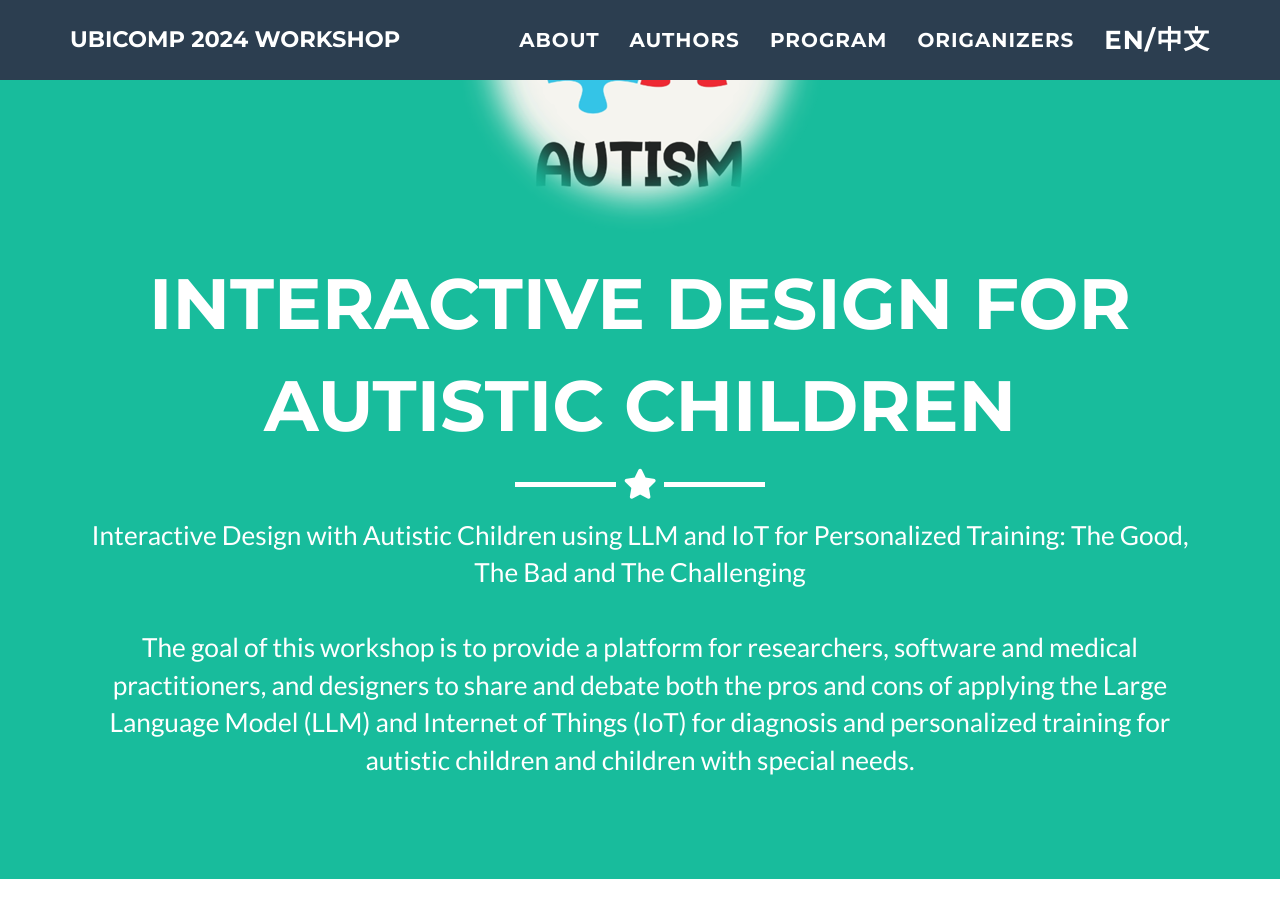
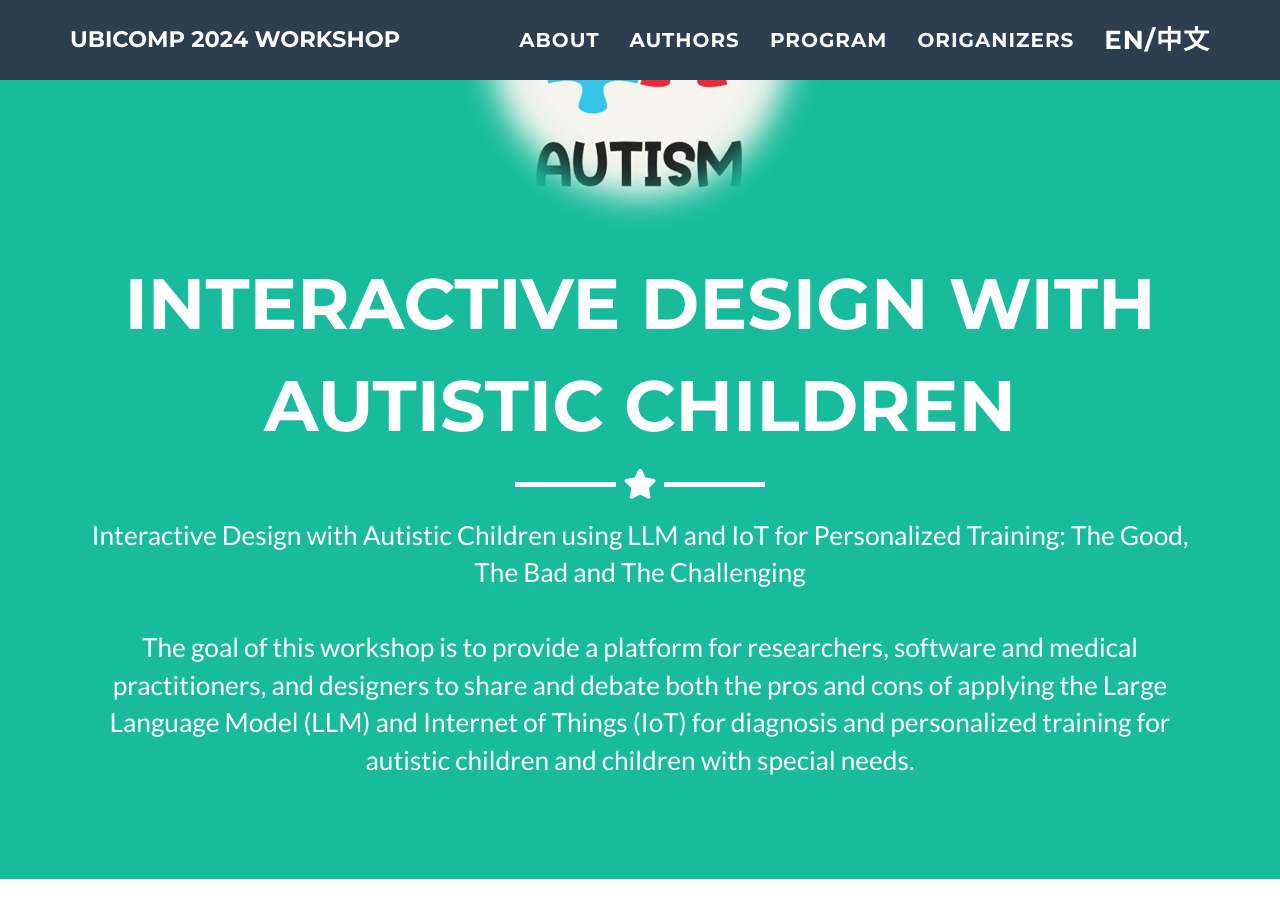
Before and after one commit to idwac/idwac.github.io, a Jekyll site: the page built from _posts/2014-07-18-project-1.markdown, in a window 1280 px wide and 900 px high, scrolled down 348 px. Built offline with Jekyll 4.4.1, drawn with Linux system fonts in a browser that asks for light colours.

Commit message:
Revise the term for by with in title

```diff
--- a/_config.yml
+++ b/_config.yml
@@ -9,7 +9,7 @@ keywords: "your keywords, separated by commas"
 skills: "Interactive Design with Autistic Children using LLM and IoT for Personalized Training: The Good, The Bad and The Challenging"
 meta_author: LastName FirstName
 
-main_topic: 'Interactive Design for Autistic Children'
+main_topic: 'Interactive Design with Autistic Children'
 sub_topic: 'Interactive Design with Autistic Children using LLM and IoT for Personalized Training: The Good, The Bad and The Challenging <br><br>The goal of this workshop is to provide a platform for researchers, software and medical practitioners, and designers to share and debate both the pros and cons of applying the Large Language Model (LLM) and Internet of Things (IoT) for diagnosis and personalized training for autistic children and children with special needs. '
 
 
```
